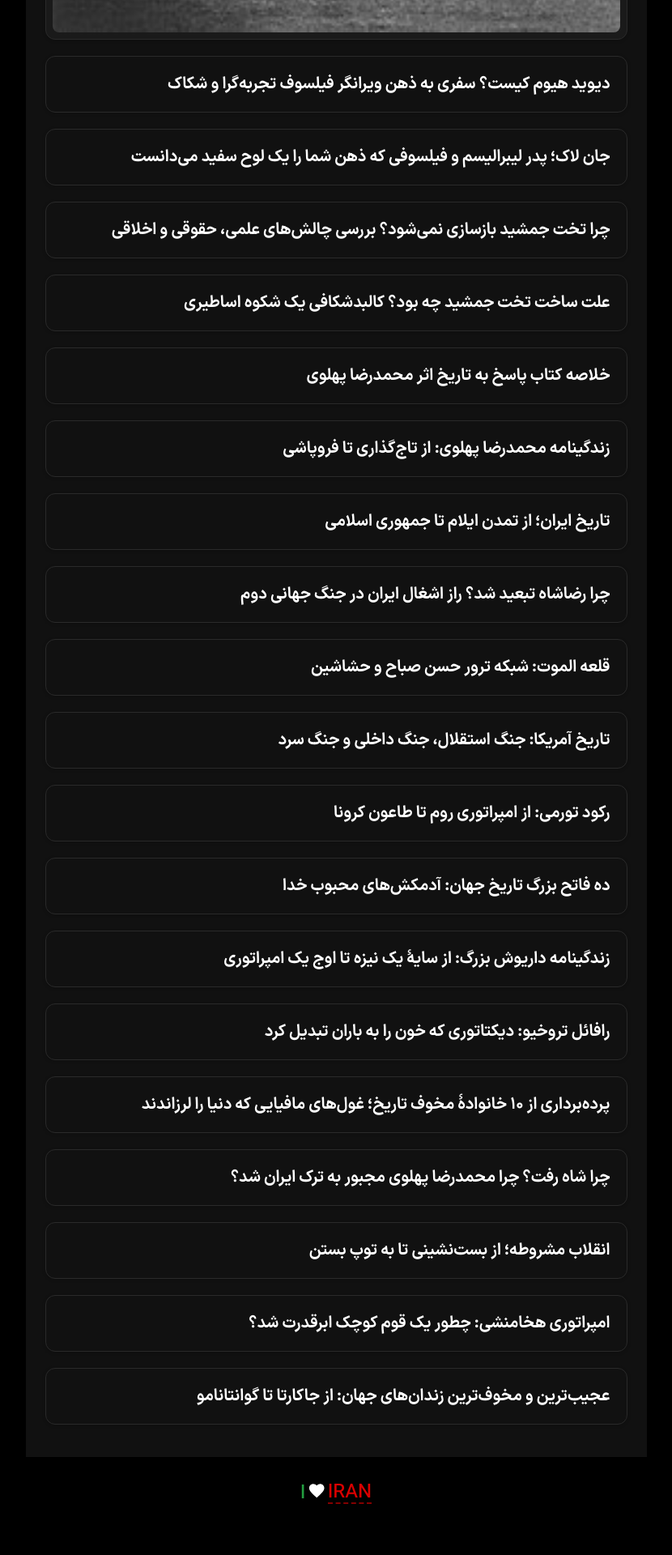
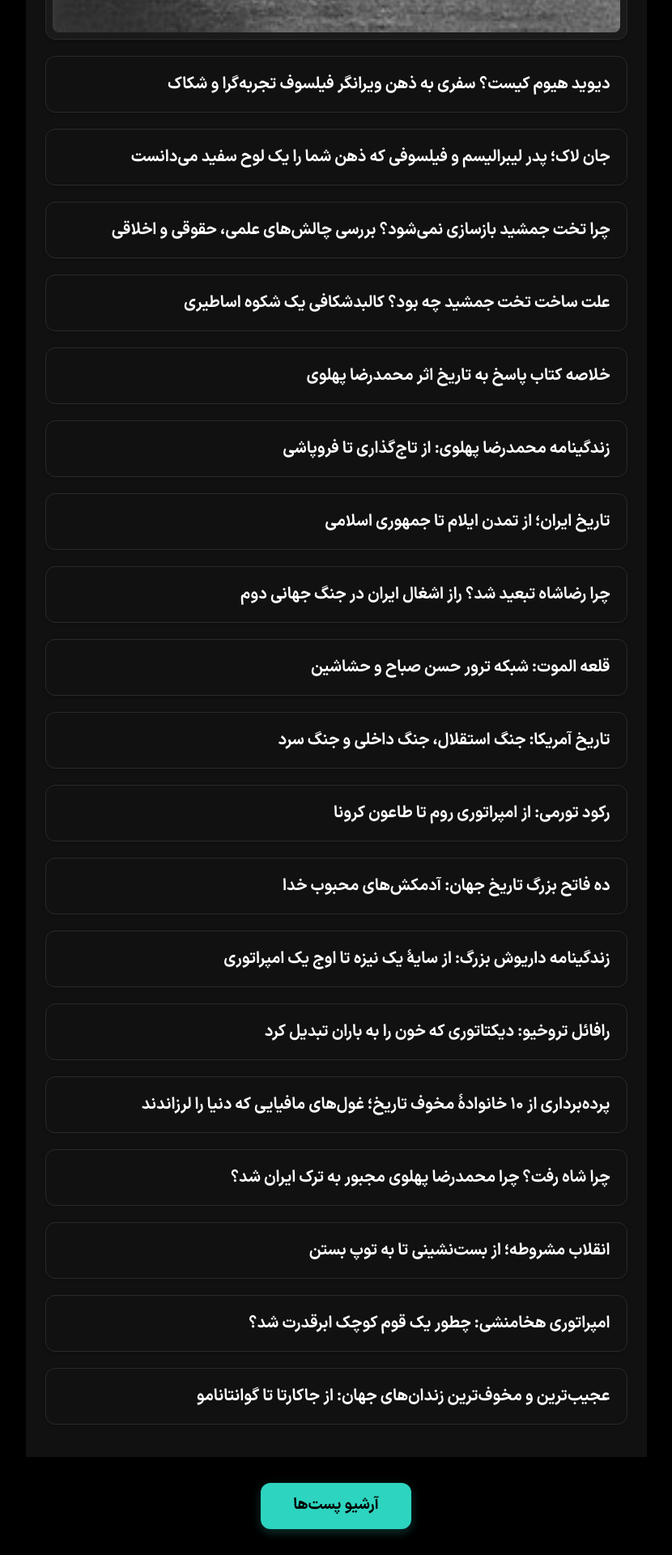
Before and after one commit to darkblog/darkblog.github.io, a Jekyll site: the page built from index.html, in a window 1280 px wide. Shown: the part 1069-2989 px from the top of the page at 81% size, without its empty margins (225-1055 px from the left). Built offline with Jekyll 4.4.1, drawn with Linux system fonts in a browser that asks for light colours; before the commit the page ends 2958 px from its top, so only the background shows below that.

Commit message:
Update index.html

```diff
--- a/index.html
+++ b/index.html
@@ -67,13 +67,27 @@ layout: null
     .posts-list li:first-child { padding: 0.5rem; background-color: #1a1a1a; }
     .posts-list li:first-child:hover { background-color: #222; }
     .posts-list li:first-child::before { display: none; }
-    .site-footer { background-color: #000000; padding: 2rem clamp(1rem, 3vw, 1.5rem); display: flex; align-items: center; justify-content: center; width: 100%; font-size: inherit; }
-    .footer-love { font-size: 1.5rem; font-weight: 500; direction: ltr; display: flex; align-items: center; gap: 0.15rem; line-height: 1; }
-    .footer-love .green { color: #239f40; }
-    .footer-love .red { color: #da0000; }
-    .footer-love a { text-decoration: none; line-height: 1; border-bottom: 2px dashed rgba(218, 0, 0, 0.6); }
-    .footer-love a:hover { border-bottom-style: solid; }
-    .heart-icon { width: 1.4rem; height: 1.4rem; flex-shrink: 0; display: block; transform: translateY(-0.15em); }
+    .site-footer { background-color: #000000; padding: 2rem clamp(1rem, 3vw, 1.5rem); display: flex; align-items: center; justify-content: center; width: 100%; }
+    .footer-blog-btn {
+      font-family: 'vazir', system-ui, sans-serif;
+      display: inline-block;
+      padding: 0.8rem 2.5rem;
+      background-color: #2dd4bf;
+      color: #000000;
+      text-decoration: none;
+      font-weight: 700;
+      font-size: 1.2rem;
+      border-radius: 0.75rem;
+      transition: background-color 0.2s, transform 0.15s;
+      box-shadow: 0 4px 12px rgba(45, 212, 191, 0.25);
+    }
+    .footer-blog-btn:hover {
+      background-color: #5eead4;
+      transform: scale(1.02);
+    }
+    .footer-blog-btn:active {
+      transform: scale(0.97);
+    }
   </style>
 </head>
 <body>
@@ -120,13 +134,7 @@ layout: null
     </ul>
   </main>
   <footer class="site-footer">
-    <div class="footer-love">
-      <span class="green">I</span>
-      <svg class="heart-icon" viewBox="0 0 24 24" fill="white" xmlns="http://www.w3.org/2000/svg">
-        <path d="M12 21.35l-1.45-1.32C5.4 15.36 2 12.28 2 8.5 2 5.42 4.42 3 7.5 3c1.74 0 3.41.81 4.5 2.09C13.09 3.81 14.76 3 16.5 3 19.58 3 22 5.42 22 8.5c0 3.78-3.4 6.86-8.55 11.54L12 21.35z"/>
-      </svg>
-      <a href="https://www.pasgah.org/blog/iran" class="red">IRAN</a>
-    </div>
+    <a href="/blog" class="footer-blog-btn">آرشیو پست‌ها</a>
   </footer>
 </div>
 
```
